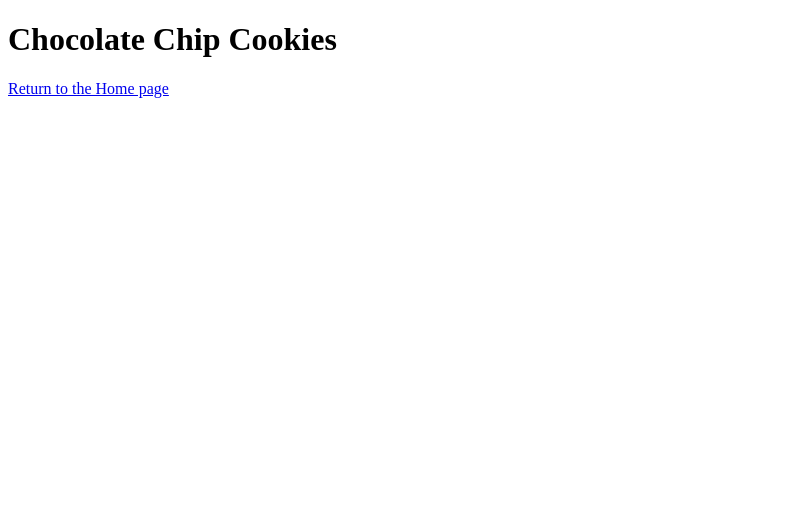
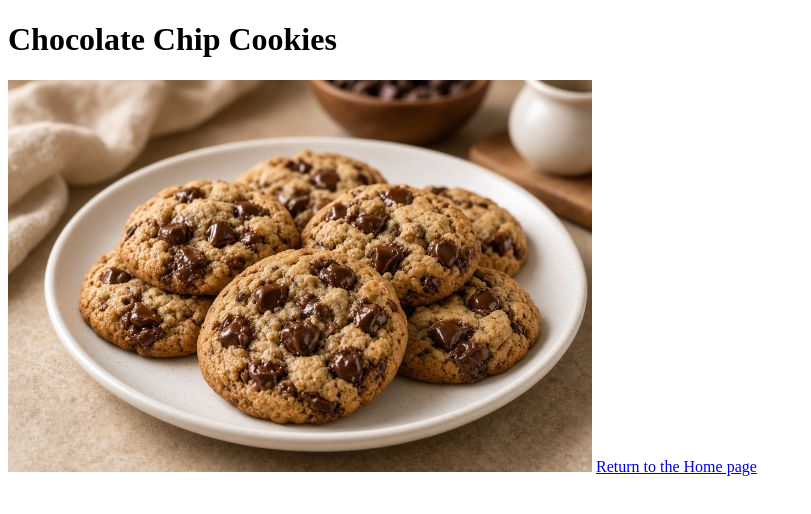
Before and after one commit to jcgallaher/odin-recipes, a plain HTML site: page recipes/chocolatechipcookies.html in a window 1280 px wide. Shown: the whole page, without its empty margins (0-811 px from the left). Drawn offline with Linux system fonts and the light colour scheme.

Commit message:
add image and link to choclate chip cookies page

```diff
--- a/recipes/chocolatechipcookies.html
+++ b/recipes/chocolatechipcookies.html
@@ -7,6 +7,7 @@
 </head>
 <body>
     <h1>Chocolate Chip Cookies</h1>
+    <img src="../images/cookies.jpg" alt="A picture of plate with Chocolate Chip Cookies." height="392" width="584">
 
     <a href="../index.html">Return to the Home page</a>
 </body>
```
Also changed, not shown: images/cookies.jpg (added).
